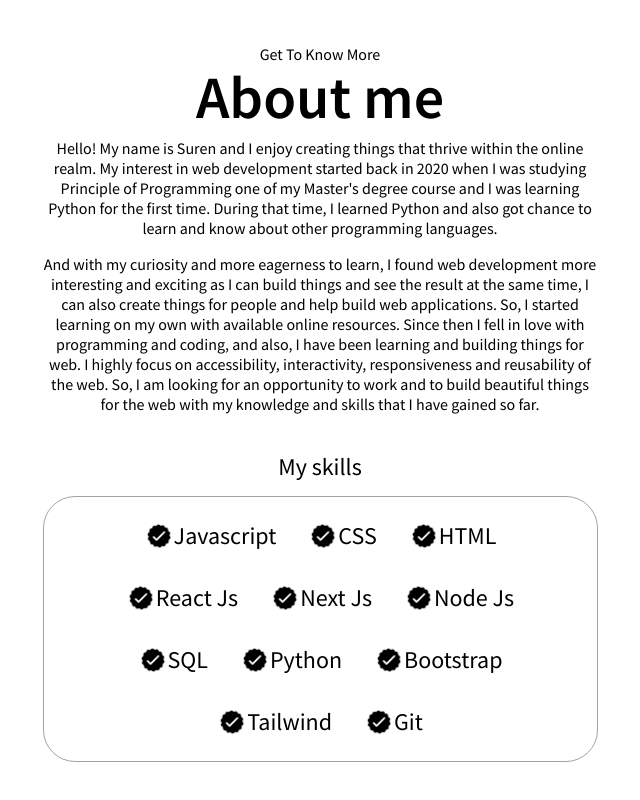
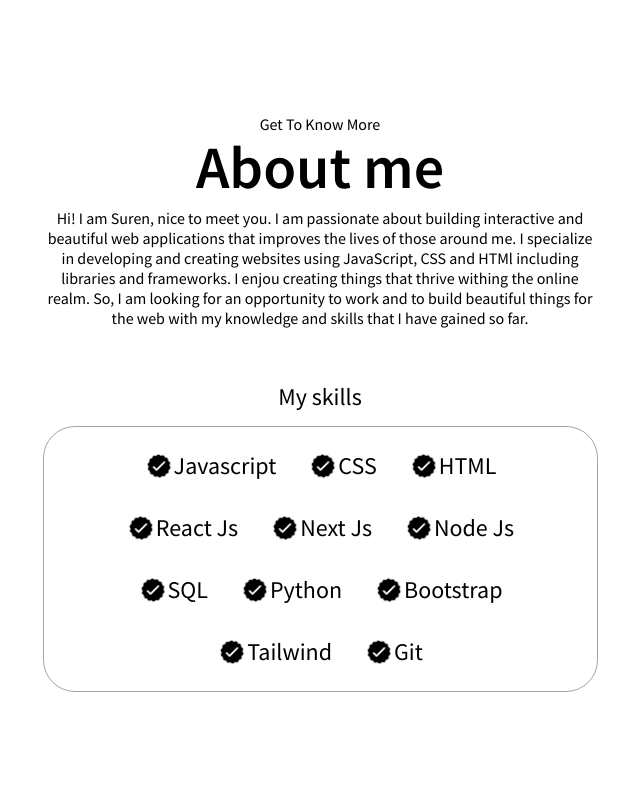
Before and after one commit to maharjansuren37/personal-website-v1, a plain HTML site: page index.html in a window 1280 px wide. Shown: the part 859-1659 px from the top of the page, without its empty margins (320-960 px from the left). Drawn offline with Linux system fonts and the light colour scheme; files whose address does not match are found by name.

Commit message:
updated file

```diff
--- a/index.html
+++ b/index.html
@@ -59,8 +59,13 @@
                     About me
                 </h2>
                 <div class="about-me__body--desc">
-                    <p>Hello! My name is Suren and I enjoy creating things that thrive within the online realm. My interest in web development started back in 2020 when I was studying Principle of Programming one of my Master's degree course and I was learning Python for the first time. During that time, I learned Python and also got chance to learn and know about other programming languages.</p>
-                    <p> And with my curiosity and more eagerness to learn, I found web development more interesting and exciting as I can build things and see the result at the same time, I can also create things for people and help build web applications. So, I started learning on my own with available online resources. Since then I fell in love with programming and coding, and also, I have been learning and building things for web. I highly focus on accessibility, interactivity, responsiveness and reusability of the web. So, I am looking for an opportunity to work and to build beautiful things for the web with my knowledge and skills that I have gained so far.</p>
+                    <p>Hi! I am Suren, nice to meet you. I am passionate about building interactive and beautiful web applications that
+                        improves the lives of those around me. I specialize in developing and creating websites using JavaScript, CSS and HTMl
+                        including libraries and frameworks. I enjou creating things that thrive withing the online realm. So, I am looking for an opportunity
+                        to work and to build beautiful things for the web with my knowledge and skills that I have gained so far.
+                    </p>
+                    <!-- <p>Hello! My name is Suren and I enjoy creating things that thrive within the online realm. My interest in web development started back in 2020 when I was studying Principle of Programming one of my Master's degree course and I was learning Python for the first time. During that time, I learned Python and also got chance to learn and know about other programming languages.</p>
+                    <p> And with my curiosity and more eagerness to learn, I found web development more interesting and exciting as I can build things and see the result at the same time, I can also create things for people and help build web applications. So, I started learning on my own with available online resources. Since then I fell in love with programming and coding, and also, I have been learning and building things for web. I highly focus on accessibility, interactivity, responsiveness and reusability of the web. So, I am looking for an opportunity to work and to build beautiful things for the web with my knowledge and skills that I have gained so far.</p> -->
                 </div>
             </div>
 
```
